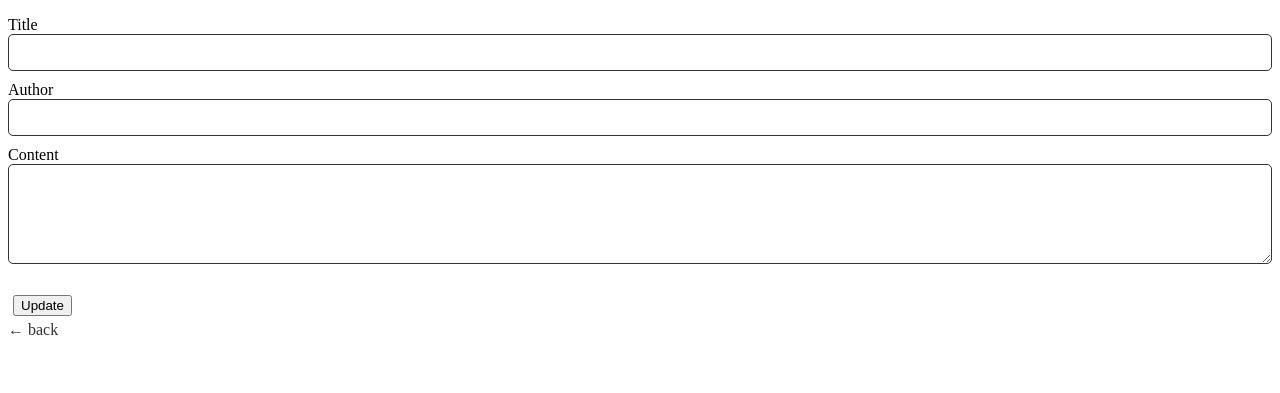
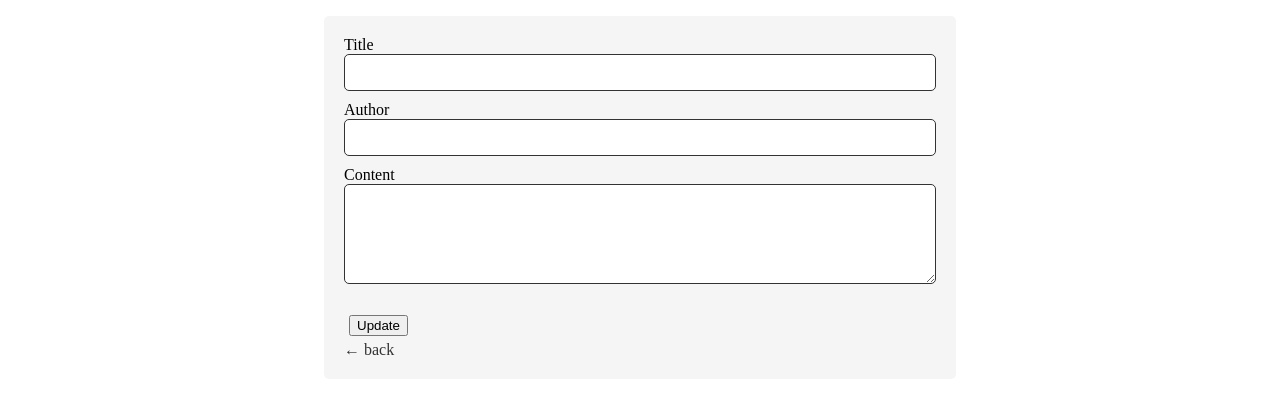
Before and after one commit to maisa80/blog-client-template, a plain HTML site: page admin/update-post.html in a window 1280 px wide. Shown: the part 33-426 px from the top of the page. Drawn offline with Linux system fonts and the light colour scheme; no server answers.

Commit message:
add a style to div container

```diff
--- a/admin/css/style.css
+++ b/admin/css/style.css
@@ -72,3 +72,13 @@ a:hover {
     font-weight: 600;
     color: #aaa;
 }
+
+/* UPDATE POST  */
+
+#update-container {
+  border-radius: 5px;
+  background-color: whitesmoke;
+  padding: 20px;
+  width: 50%;
+  margin-left: 25%;
+}
```
